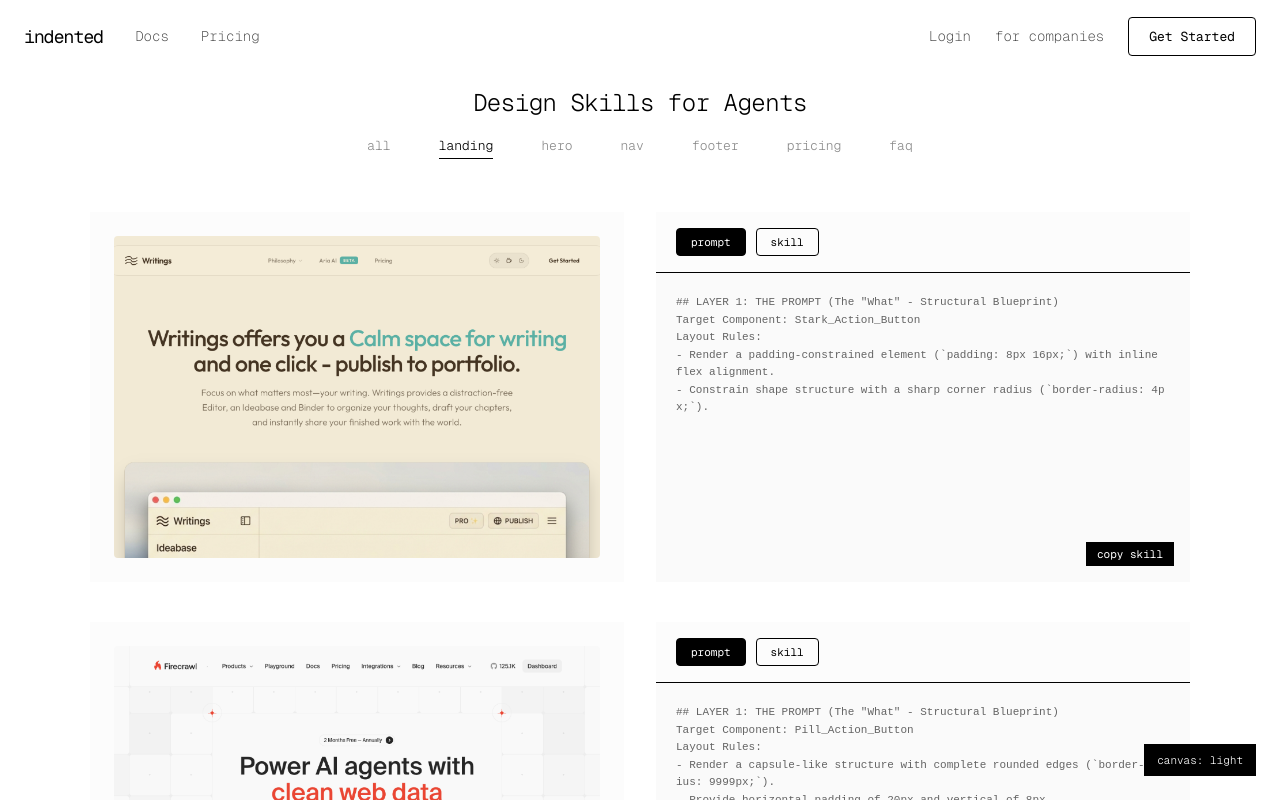
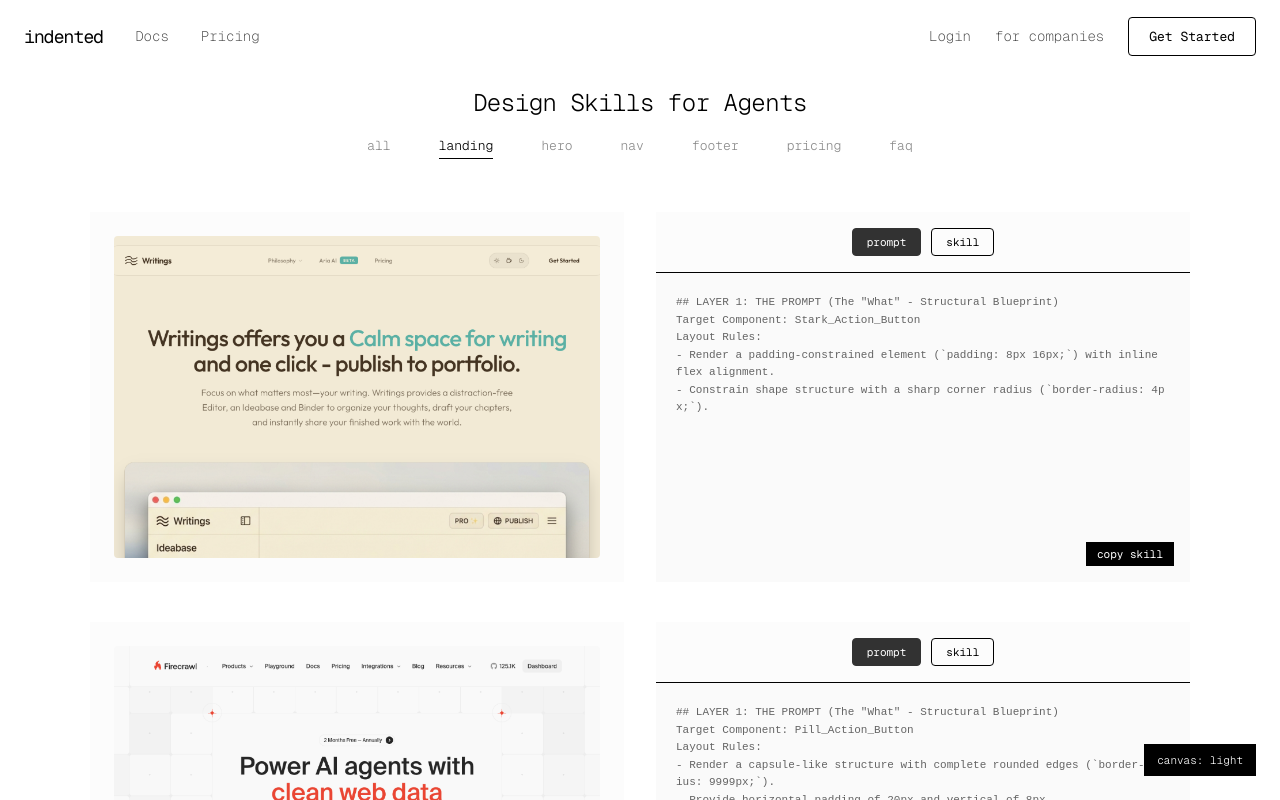
Before and after one commit to kingofalldevs/design-skills-for-ai, a React (Vite) app: page / in a window 1280 px wide. Built offline with nearby package versions, Linux system fonts and the light colour scheme; no server answers.

Commit message:
style: center skill tab buttons and apply fade to active background

```diff
--- a/src/index.css
+++ b/src/index.css
@@ -254,6 +254,7 @@
 /* --- SKILL SPEC TAB HEADER & BUTTONS --- */
 .skill-tab-header {
   display: flex;
+  justify-content: center;
   gap: 10px;
   padding: 16px 20px;
   border-bottom: 1px solid var(--border-color);
@@ -285,6 +286,7 @@
   background-color: var(--text-color);
   color: var(--bg-color);
   border-color: var(--text-color);
+  opacity: 0.8;
 }
 
 .card-code-body pre {
```
